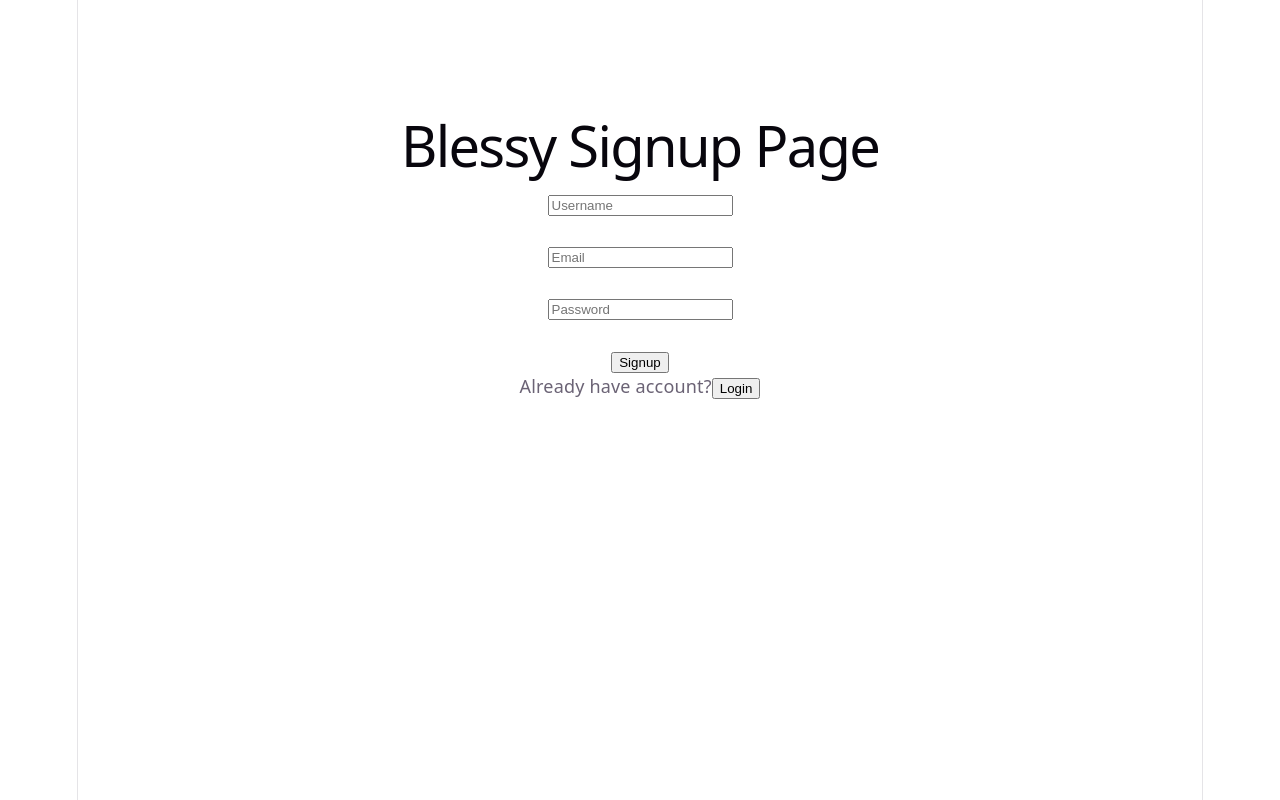
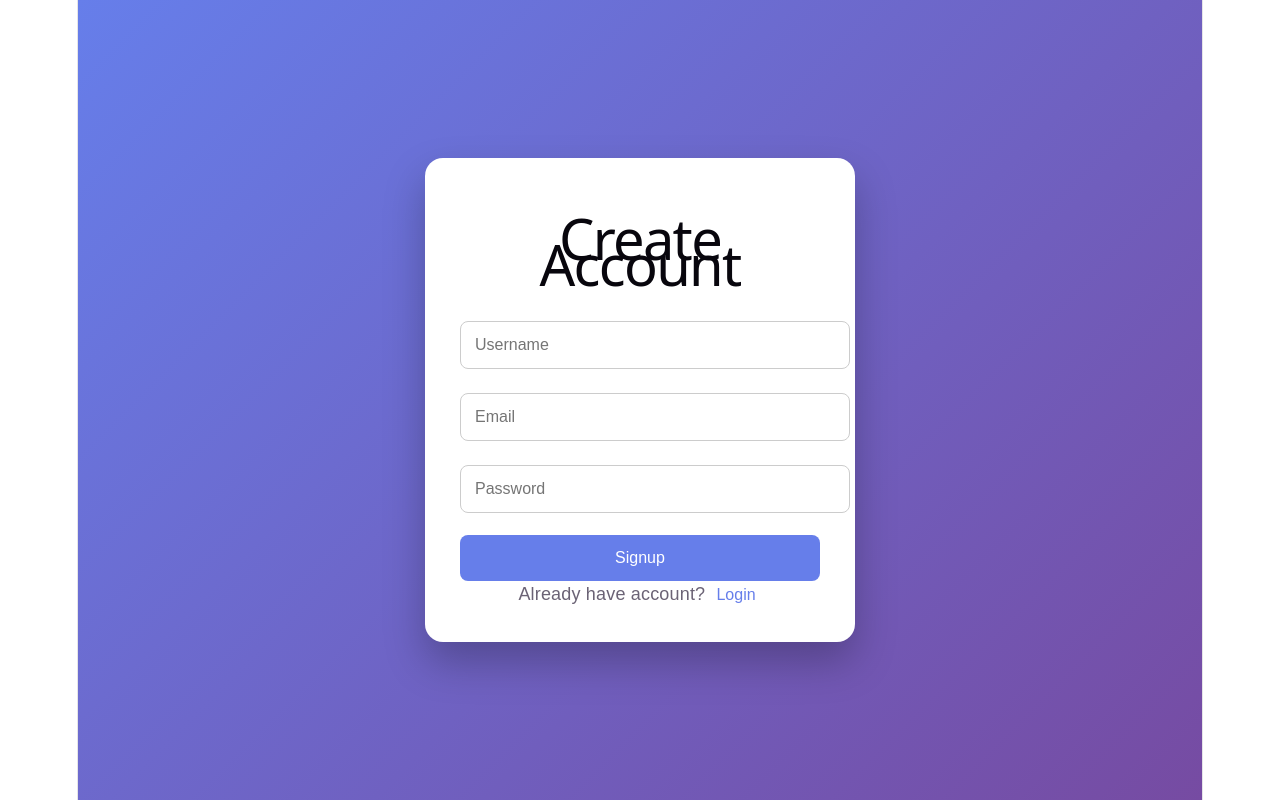
Before and after one commit to Schoenen-Dev/blessyloginpage, a React app in the folder frontend/: page / in a window 1280 px wide. Built offline with nearby package versions, Linux system fonts and the light colour scheme; the HTML template or start-up script is replaced by a standard one.

Commit message:
updated design and dashboard

```diff
--- a/frontend/src/App.jsx
+++ b/frontend/src/App.jsx
@@ -3,183 +3,153 @@ import { useState } from "react";
 const API_URL = "https://blessyloginpage.onrender.com";
 
 function App() {
-
   const [page, setPage] = useState("signup");
+  const [user, setUser] = useState(null);
 
   const [username, setUsername] = useState("");
   const [email, setEmail] = useState("");
   const [password, setPassword] = useState("");
 
   async function signup() {
-
     try {
-
       const res = await fetch(`${API_URL}/api/auth/signup`, {
         method: "POST",
-                headers: {
-                    "Content-Type": "application/json"
-                },
-                body: JSON.stringify({
-                    username,
-                    email,
-                    password
-                })
+        headers: { "Content-Type": "application/json" },
+        body: JSON.stringify({ username, email, password })
       });
 
       const data = await res.json();
 
-            console.log(data);
-
       if (res.ok) {
-
         alert("Signup successful");
-
         setPage("login");
-
       } else {
-
         alert(data.message || "Signup failed");
-
       }
-
     } catch (err) {
-
-            console.log(err);
-
       alert("Signup error");
-
     }
-
   }
 
   async function login() {
-
     try {
-
       const res = await fetch(`${API_URL}/api/auth/login`, {
         method: "POST",
-                headers: {
-                    "Content-Type": "application/json"
-                },
-                body: JSON.stringify({
-                    email,
-                    password
-                })
+        headers: { "Content-Type": "application/json" },
+        body: JSON.stringify({ email, password })
       });
 
       const data = await res.json();
 
-            console.log(data);
-
       if (res.ok) {
-
         alert("Login successful");
-
+        setUser(data.user);
+        setPage("dashboard");
       } else {
-
         alert(data.message || "Login failed");
-
+      }
+    } catch (err) {
+      alert("Login error");
+    }
   }
 
-        } catch (err) {
-
-            console.log(err);
-
-            alert("Login error");
-
+  function logout() {
+    setUser(null);
+    setEmail("");
+    setPassword("");
+    setPage("login");
   }
 
+  if (page === "dashboard") {
+    return (
+      <div style={styles.page}>
+        <div style={styles.card}>
+          <h1 style={styles.success}>Login Successful ✅</h1>
+          <h2>Welcome, {user?.username}</h2>
+          <p>Email: {user?.email}</p>
+          <button style={styles.button} onClick={logout}>Logout</button>
+        </div>
+      </div>
+    );
   }
 
   return (
+    <div style={styles.page}>
+      <div style={styles.card}>
+        <h1>{page === "signup" ? "Create Account" : "Login"}</h1>
 
-        <div style={{ textAlign: "center", marginTop: "100px" }}>
+        {page === "signup" && (
+          <>
+            <input style={styles.input} placeholder="Username" onChange={(e) => setUsername(e.target.value)} />
+          </>
+        )}
 
-            <h1>Blessy Signup Page</h1>
+        <input style={styles.input} placeholder="Email" onChange={(e) => setEmail(e.target.value)} />
 
-            {
-                page === "signup" ? (
-                    <div>
+        <input style={styles.input} type="password" placeholder="Password" onChange={(e) => setPassword(e.target.value)} />
 
-                        <input
-                            type="text"
-                            placeholder="Username"
-                            value={username}
-                            onChange={(e) => setUsername(e.target.value)}
-                        />
-
-                        <br /><br />
-
-                        <input
-                            type="email"
-                            placeholder="Email"
-                            value={email}
-                            onChange={(e) => setEmail(e.target.value)}
-                        />
-
-                        <br /><br />
-
-                        <input
-                            type="password"
-                            placeholder="Password"
-                            value={password}
-                            onChange={(e) => setPassword(e.target.value)}
-                        />
-
-                        <br /><br />
-
-                        <button onClick={signup}>
-                            Signup
-                        </button>
-
-                        <p>
-                            Already have account?
-                            <button onClick={() => setPage("login")}>
-                                Login
-                            </button>
-                        </p>
-
+        {page === "signup" ? (
+          <>
+            <button style={styles.button} onClick={signup}>Signup</button>
+            <p>Already have account? <button style={styles.linkBtn} onClick={() => setPage("login")}>Login</button></p>
+          </>
+        ) : (
+          <>
+            <button style={styles.button} onClick={login}>Login</button>
+            <p>New user? <button style={styles.linkBtn} onClick={() => setPage("signup")}>Signup</button></p>
+          </>
+        )}
       </div>
-                ) : (
-                    <div>
-
-                        <input
-                            type="email"
-                            placeholder="Email"
-                            value={email}
-                            onChange={(e) => setEmail(e.target.value)}
-                        />
-
-                        <br /><br />
-
-                        <input
-                            type="password"
-                            placeholder="Password"
-                            value={password}
-                            onChange={(e) => setPassword(e.target.value)}
-                        />
-
-                        <br /><br />
-
-                        <button onClick={login}>
-                            Login
-                        </button>
-
-                        <p>
-                            New user?
-                            <button onClick={() => setPage("signup")}>
-                                Signup
-                            </button>
-                        </p>
-
     </div>
-                )
+  );
 }
 
-        </div>
-
-    );
-
+const styles = {
+  page: {
+    minHeight: "100vh",
+    background: "linear-gradient(135deg, #667eea, #764ba2)",
+    display: "flex",
+    justifyContent: "center",
+    alignItems: "center",
+    fontFamily: "Arial"
+  },
+  card: {
+    background: "white",
+    width: "360px",
+    padding: "35px",
+    borderRadius: "18px",
+    textAlign: "center",
+    boxShadow: "0 20px 40px rgba(0,0,0,0.25)"
+  },
+  input: {
+    width: "100%",
+    padding: "14px",
+    margin: "12px 0",
+    border: "1px solid #ccc",
+    borderRadius: "8px",
+    fontSize: "16px"
+  },
+  button: {
+    width: "100%",
+    padding: "14px",
+    background: "#667eea",
+    color: "white",
+    border: "none",
+    borderRadius: "8px",
+    fontSize: "16px",
+    cursor: "pointer",
+    marginTop: "10px"
+  },
+  linkBtn: {
+    border: "none",
+    background: "none",
+    color: "#667eea",
+    fontSize: "16px",
+    cursor: "pointer"
+  },
+  success: {
+    color: "green"
   }
+};
 
 export default App;
```
Lines whose indentation alone changed are shown as unchanged.
